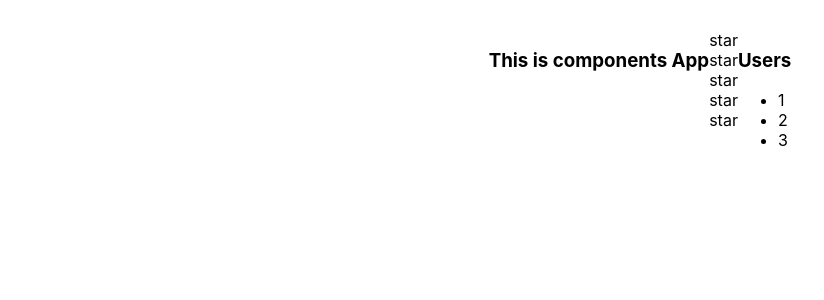
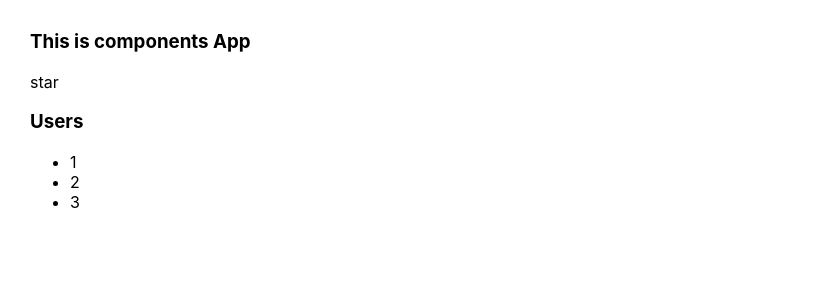
Before and after one commit to regggulus/ReactTS_shit_how_easy, a React (Create React App) app: page / in a window 1280 px wide. Shown: the top 300 px of the page, without its empty margins (0-824 px from the left). Built offline with nearby package versions, Linux system fonts and the light colour scheme.

Commit message:
new component Star

```diff
--- a/src/App.css
+++ b/src/App.css
@@ -1,5 +1,5 @@
 .App {
     margin: 30px;
-    display: flex;
-    justify-content: center;
+    /*display: flex;*/
+    /*justify-content: center;*/
 }
--- a/src/App.tsx
+++ b/src/App.tsx
@@ -16,11 +16,7 @@ function App() {
 function Rating() {
     return (
         <div>
-            <div>star</div>
-            <div>star</div>
-            <div>star</div>
-            <div>star</div>
-            <div>star</div>
+            <Star/>
         </div>
 
     )
@@ -37,5 +33,10 @@ function Accordion () {
         </div>
     )
 }
+function Star () {
+    return (
+        <div>star</div>
+    )
+}
 
 export default App;
```
